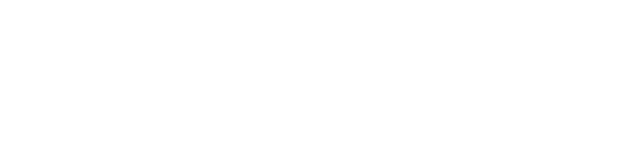
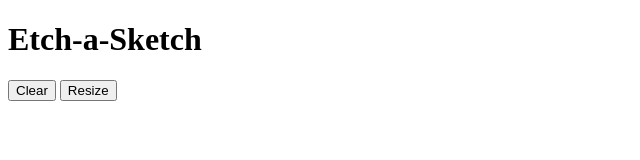
Before and after one commit to cobbland/etch-a-sketch, a plain HTML site: page index.html in a window 1280 px wide. Shown: the whole page, without its empty margins (0-640 px from the left). Drawn offline with Linux system fonts and the light colour scheme.

Commit message:
Add divs

```diff
--- a/index.html
+++ b/index.html
@@ -9,5 +9,14 @@
 </head>
 <body>
 
+    <h1 id="title">Etch-a-Sketch</h1>
+
+    <div id="drawBox"></div>
+
+    <div id="buttons">
+        <button id="clearBox">Clear</button>
+        <button id="setSquares">Resize</button>
+    </div>
+
 </body>
 </html>
```
